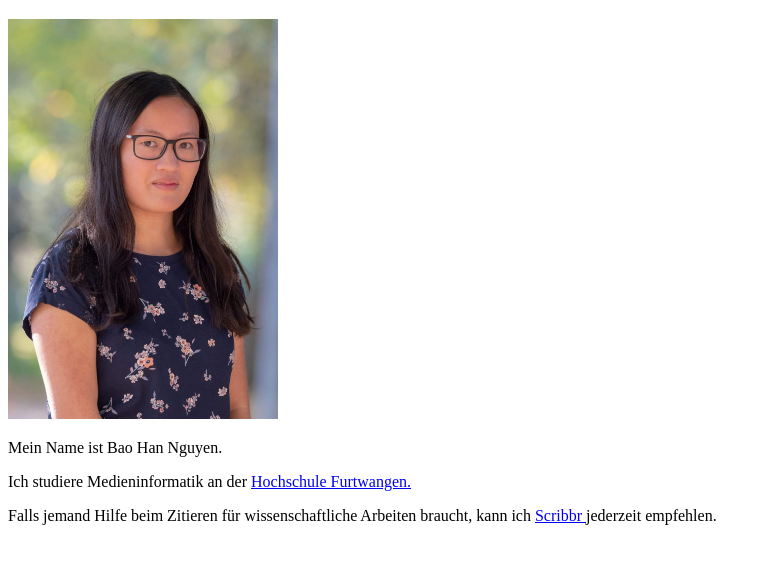
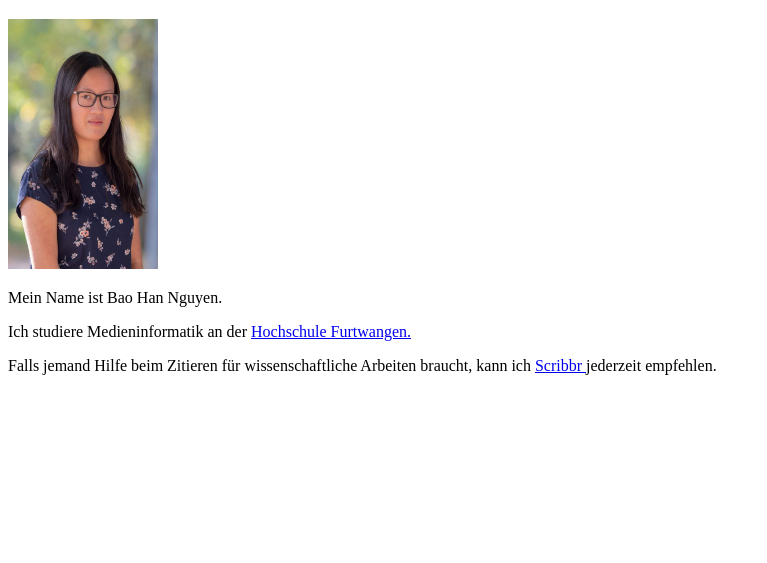
Before and after one commit to baohannguyen/GIS-SoSe-2021, a plain HTML site: page Aufgabe 1.1/index.html in a window 1280 px wide. Shown: the part 61-624 px from the top of the page, without its empty margins (0-767 px from the left). Drawn offline with Linux system fonts and the light colour scheme.

Commit message:
Update index.html

```diff
--- a/Aufgabe 1.1/index.html
+++ b/Aufgabe 1.1/index.html
@@ -7,7 +7,7 @@
 
 <body>
     <h1>Steckbrief</h1>
-    <img src = "portrait.jpg" height="400px" width="270">
+    <img src = "portrait.jpg" height="250px" width="150">
     <p>Mein Name ist Bao Han Nguyen.</p>
     <p>Ich studiere Medieninformatik an der <a href = "https://www.hs-furtwangen.de/"> Hochschule Furtwangen.</a> </p>
     <p>Falls jemand Hilfe beim Zitieren für wissenschaftliche Arbeiten braucht, kann ich <a href = "https://www.scribbr.de/">  Scribbr </a> jederzeit empfehlen. </p>
```
